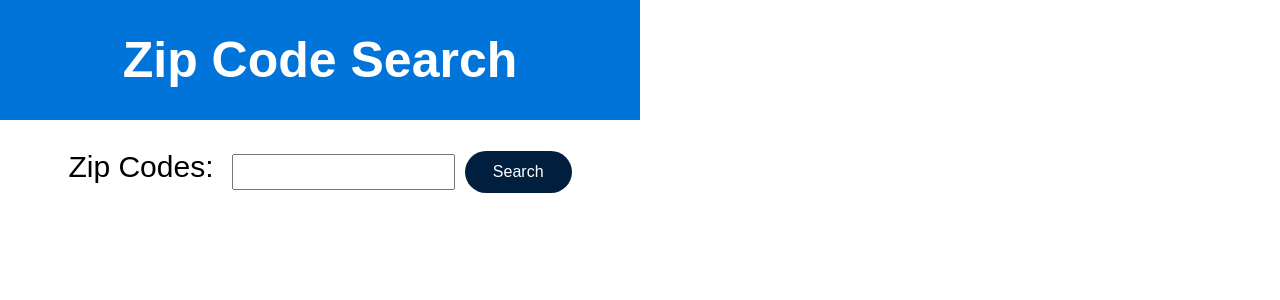
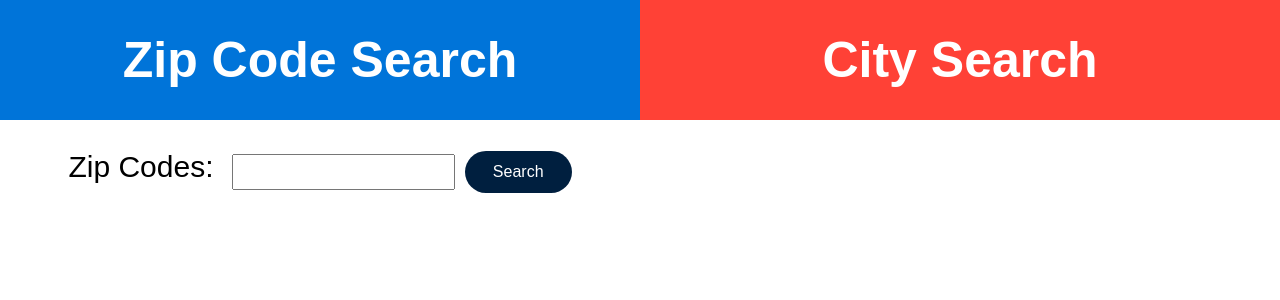
Before and after one commit to caitlinselca/Zip-Code-API, a React (Create React App) app: page / in a window 1280 px wide. Shown: the top 300 px of the page. Built offline with nearby package versions, Linux system fonts and the light colour scheme.

Commit message:
Created City component with simple render

```diff
--- a/src/App.css
+++ b/src/App.css
@@ -80,3 +80,14 @@
 h1 {
   margin: 0;
 }
+
+.header-city {
+  background-color: #FF4136;
+  color: white;
+  height: 15vh;
+  width: 50vw;
+  font-size: 25px;
+  display: flex;
+  align-items: center;
+  justify-content: center;
+}
--- a/src/App.js
+++ b/src/App.js
@@ -1,11 +1,13 @@
 import React from "react";
 import "./App.css";
 import Zipcode from "./Zipcode";
+import City from "./City";
 
 function App() {
   return (
     <div className="App">
       <Zipcode></Zipcode>
+      <City></City>
     </div>
   );
 }
--- /dev/null
+++ b/src/City.js
@@ -0,0 +1,16 @@
+import React, { Component } from "react";
+import axios from "axios";
+
+class City extends Component {
+  render() {
+    return (
+      <div>
+        <div className="header-city">
+          <h1> City Search </h1>
+        </div>
+      </div>
+    );
+  }
+}
+
+export default City;
```
